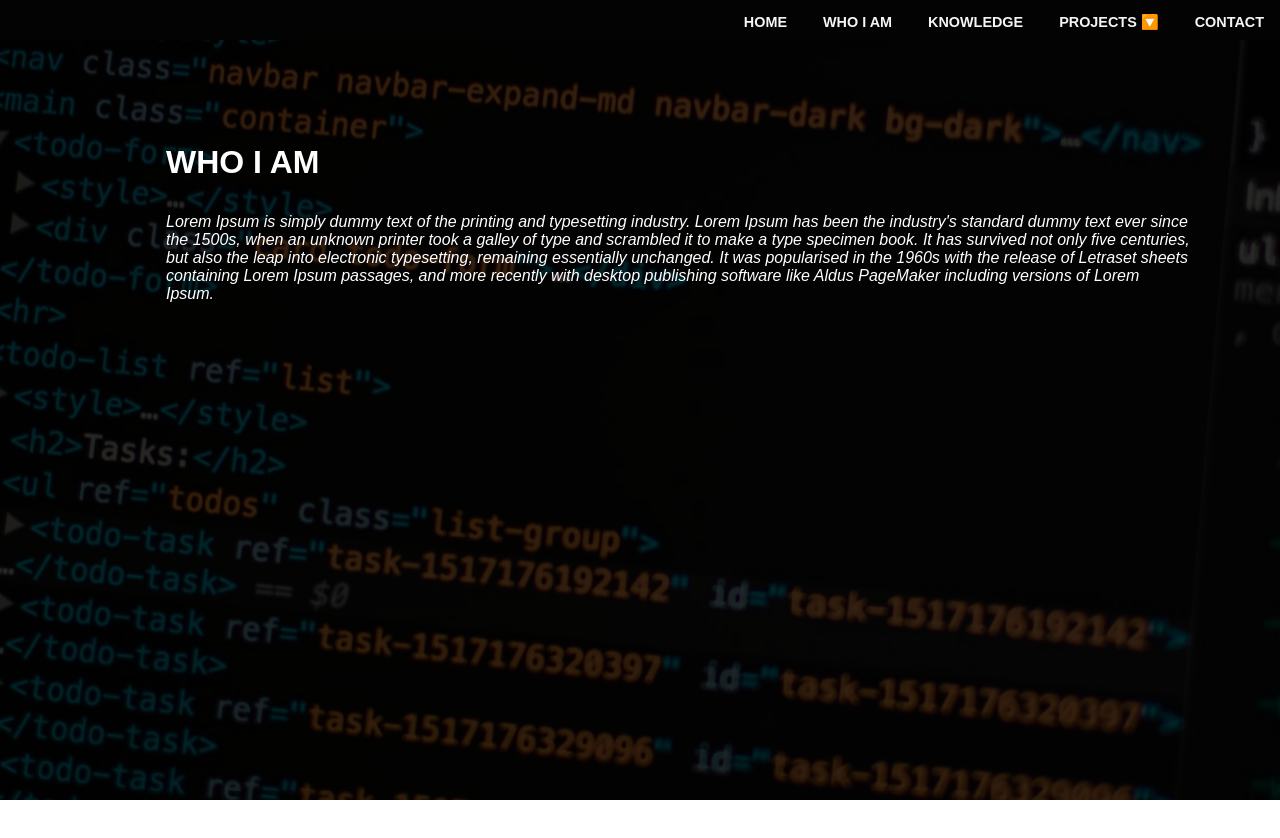
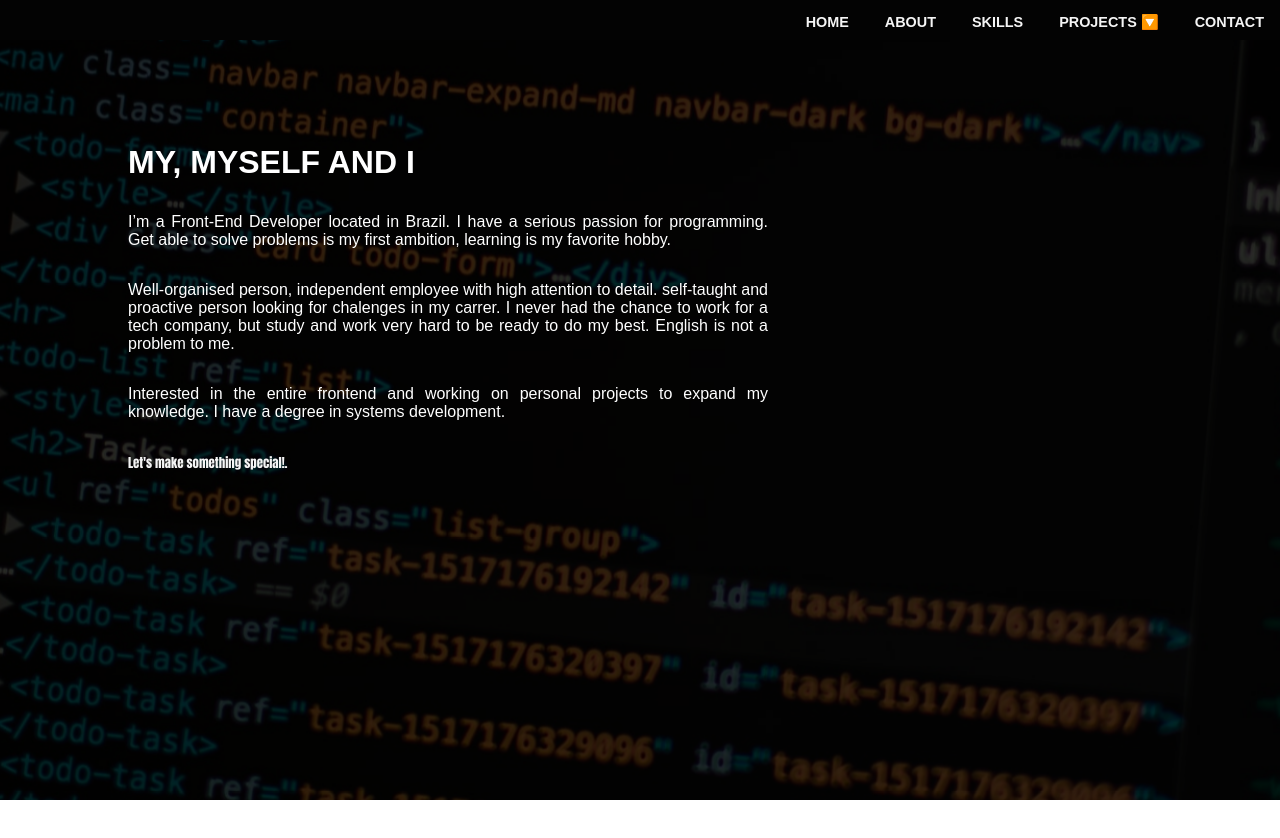
Before and after one commit to joaocarlosdene/MyPage, a plain HTML site: page pages/who am i.html in a window 1280 px wide. Drawn offline with nearby package versions, Linux system fonts and the light colour scheme.

Commit message:
escrevendo about

```diff
--- a/pages/who am i.html
+++ b/pages/who am i.html
@@ -6,7 +6,7 @@
     <meta name="viewport" content="width=device-width, initial-scale=1.0">
     <link rel="stylesheet" href="/style.css">
     <script src="https://ajax.googleapis.com/ajax/libs/jquery/1.10.2/jquery.min.js"></script>
-    <title>Who I Am</title>
+    <title>ABOUT</title>
 </head>
 <body>
     <div>
@@ -15,10 +15,15 @@
                 <img src="/images/bg.jpg" alt="">
             </div>
             <div class="info">
-                <h1>WHO I AM</h1>
-                <p>Lorem Ipsum is simply dummy text of the printing and typesetting industry. Lorem Ipsum has been the industry's standard dummy text ever since the 1500s, when an unknown printer took a galley of type and scrambled it to make a type specimen book. It has survived not only five centuries, but also the leap into electronic typesetting, remaining essentially unchanged. It was popularised in the 1960s with the release of Letraset sheets containing Lorem Ipsum passages, and more recently with desktop publishing software like Aldus PageMaker including versions of Lorem Ipsum.</p>
+                <h1>MY, MYSELF AND I</h1>
+                    <p class="text">I’m a Front-End Developer located in Brazil. I have a serious passion for programming. Get able to solve problems is my first ambition, learning is my favorite hobby.</p>
 
+                    <p class="text"> Well-organised person, independent employee with high attention to detail. self-taught and proactive person looking for chalenges in my carrer. I never had the chance to work for a tech company, but study and work very hard to be ready to do my best. English is not a problem to me.</p>
+
+                    <p class="text"> Interested in the entire frontend and working on personal projects to expand my knowledge. I have a degree in systems development.</p>
+                <a href="contact.html"><p class="lets">Let's make something special!.</p></a>
             </div>
+
         </header>
         <div class="menu-section">
             <div class="hamburguer">
@@ -29,8 +34,8 @@
             <nav class="sidebar">
                 <ul class="menu">
                     <li class="menu-item"><a href="/index.html" class="menu-link">HOME</a></li>
-                    <li class="menu-item"><a href="who am i.html"class="menu-link">WHO I AM</a></li>
-                    <li class="menu-item"><a href="knowledge.html" class="menu-link">KNOWLEDGE</a></li>
+                    <li class="menu-item"><a href="who am i.html"class="menu-link">ABOUT</a></li>
+                    <li class="menu-item"><a href="knowledge.html" class="menu-link">SKILLS</a></li>
                     <li class="menu-item">
                         <a href="javascript://" class="menu-link">PROJECTS 🔽 </a>
                         <ul class="sub-menu">
--- a/style.css
+++ b/style.css
@@ -40,10 +40,10 @@ header{
 }
 .info{
     position: absolute;
-    width: 80%;
+    width: 50%;
     height: 100vh;
     top: 18%;
-    left: 13%;
+    left: 10%;
     overflow: hidden;
 }
 .info h1{
@@ -55,12 +55,22 @@ header{
     animation: chegar 2s 0.7s forwards;
     overflow: hidden;
 }
-.info p{
+.info .text{
     font-family: Arial, Helvetica, sans-serif;
     color: white;
     margin-bottom: 2rem;
     font-size: 1rem;
-    font-style: italic;
+    text-align: justify;
+    opacity: 0;
+    animation: chegar 2s 0.9s forwards;
+    overflow: hidden;
+}
+.lets{
+    font-family: Impact, Haettenschweiler, 'Arial Narrow Bold', sans-serif;
+    font-weight: bold;
+    color: whitesmoke;
+    margin-bottom: 2rem;
+    font-size: 0.8rem;
     opacity: 0;
     animation: chegar 2s 0.9s forwards;
     overflow: hidden;
@@ -68,7 +78,7 @@ header{
 #me{
     margin-top: 1rem;
     display: block;
-    width: 30%;
+    width: 60%;
     opacity: 0;
     animation: chegar 2s 1.1s forwards;
     border-radius: 5%;
@@ -259,4 +269,7 @@ header{
     font-size: 0.8rem;
 
 }
+.info{
+    width: 80%;
 }
+}
```
Also changed, not shown: index.html (+5 -5 lines), pages/contact.html (+2 -2 lines), pages/knowledge.html (+3 -3 lines).
